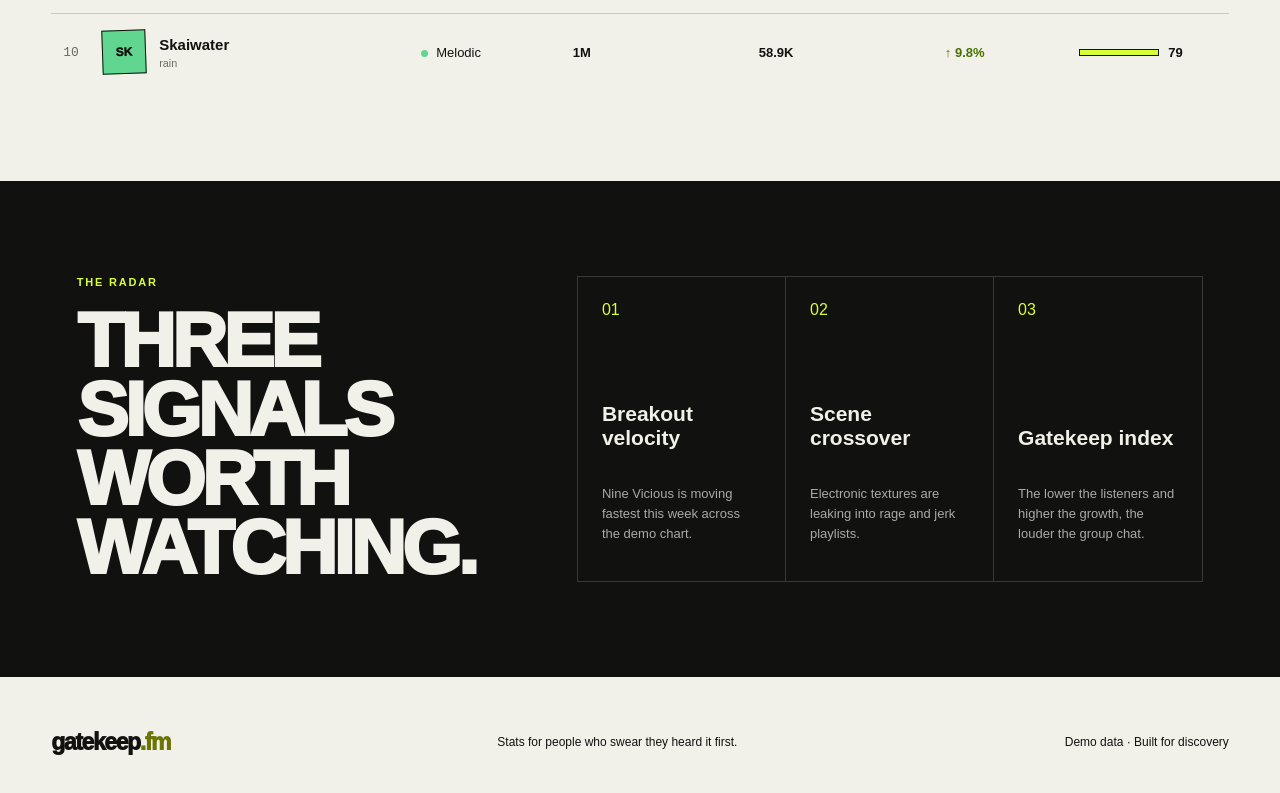
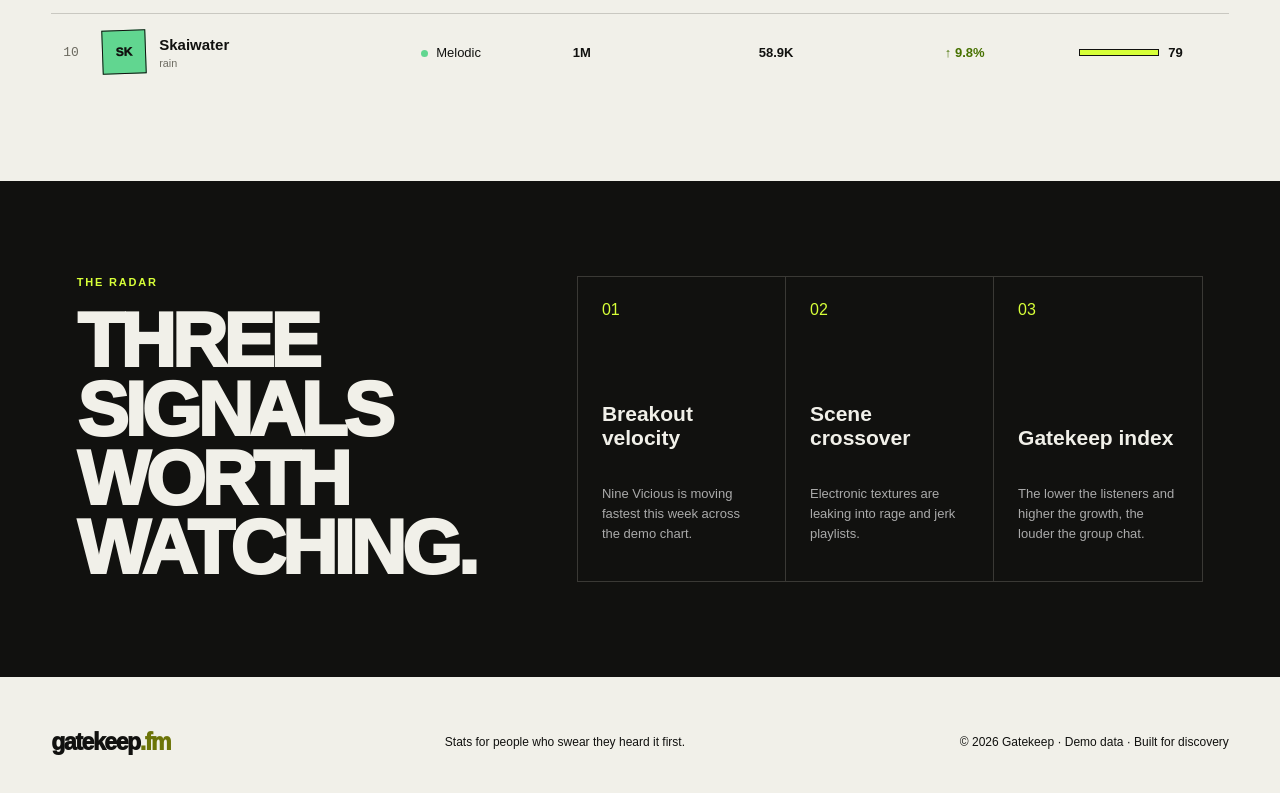
Before and after one commit to Amariiscool1234/gatekeep-fm, a plain HTML site: page index.html in a window 1280 px wide. Shown: the part 1920-2713 px from the top of the page. Drawn offline with Linux system fonts and the light colour scheme.

Commit message:
Add 2026 Gatekeep footer

```diff
--- a/index.html
+++ b/index.html
@@ -87,7 +87,7 @@
   <footer id="about">
     <a class="logo" href="#top">gatekeep<span>.fm</span></a>
     <p>Stats for people who swear they heard it first.</p>
-    <p>Demo data · Built for discovery</p>
+    <p>© 2026 Gatekeep · Demo data · Built for discovery</p>
   </footer>
 
   <div class="modal-wrap" id="modal" hidden>
```
